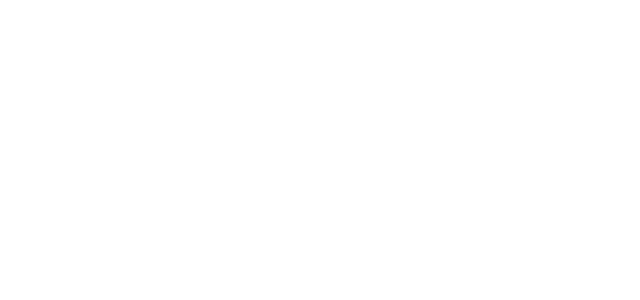
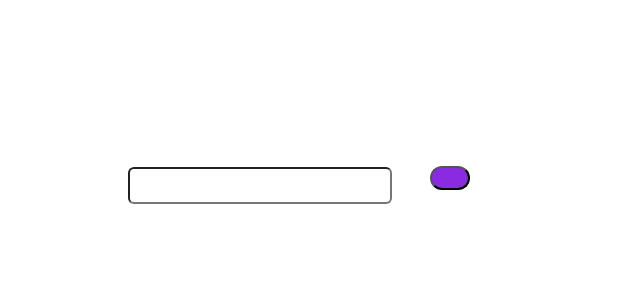
Before and after one commit to SolgunTT/js-rv-arbeidskrav-1-forsok2, a React (Create React App) app in the folder Desktop/Gokstadakademiet/Fag/3_semester/JS_rammeverk/Oppgaver/arbeidskrav_1_forsok2/: page / in a window 1280 px wide. Shown: the top 300 px of the page, without its empty margins (0-640 px from the left). Built offline with nearby package versions, Linux system fonts and the light colour scheme.

Commit message:
enabled view transition

```diff
--- a/Desktop/Gokstadakademiet/Fag/3_semester/JS_rammeverk/Oppgaver/arbeidskrav_1_forsok2/src/App.css
+++ b/Desktop/Gokstadakademiet/Fag/3_semester/JS_rammeverk/Oppgaver/arbeidskrav_1_forsok2/src/App.css
@@ -1,38 +1,35 @@
-.App {
-  text-align: center;
+p {
+    color: brown;
 }
 
-.App-logo {
-  height: 40vmin;
-  pointer-events: none;
+button {
+    width: 5vh;
+    height: 3vh;
+    background-color: blueviolet;
+    margin: 3vw;
+    border-radius: 15px;
+
+
 }
 
-@media (prefers-reduced-motion: no-preference) {
-  .App-logo {
-    animation: App-logo-spin infinite 20s linear;
-  }
+input {
+    width: 20vw;
+    height: 3vh;
+    border-radius: 6px;
+    padding-bottom: 1vh;
+    font-size: 2vh;
+
 }
 
-.App-header {
-  background-color: #282c34;
-  min-height: 100vh;
-  display: flex;
-  flex-direction: column;
-  align-items: center;
-  justify-content: center;
-  font-size: calc(10px + 2vmin);
-  color: white;
+.start-div {
+
+    margin: 10vw;
 }
 
-.App-link {
-  color: #61dafb;
+.good-luck-p {
+
+    width: 50vw;
+    margin-left: auto;
+    margin-right: auto;
+    font-size: 5vw;
 }
-
-@keyframes App-logo-spin {
-  from {
-    transform: rotate(0deg);
-  }
-  to {
-    transform: rotate(360deg);
-  }
-}
--- a/Desktop/Gokstadakademiet/Fag/3_semester/JS_rammeverk/Oppgaver/arbeidskrav_1_forsok2/src/App.js
+++ b/Desktop/Gokstadakademiet/Fag/3_semester/JS_rammeverk/Oppgaver/arbeidskrav_1_forsok2/src/App.js
@@ -1,9 +1,17 @@
 import React from "react";
 import StartComponent from "./StartComponent";
+import "./App.css";
+
 
 function App() {
 
-  <StartComponent />
+  return (
+    <div>
+    <StartComponent />
+
+  </div>
+
+  )
 }
 
 export default App;
--- a/Desktop/Gokstadakademiet/Fag/3_semester/JS_rammeverk/Oppgaver/arbeidskrav_1_forsok2/src/Button.jsx
+++ b/Desktop/Gokstadakademiet/Fag/3_semester/JS_rammeverk/Oppgaver/arbeidskrav_1_forsok2/src/Button.jsx
@@ -1,9 +1,13 @@
 import React from "react";
+import "./App.css";
 
 const Button = ( { ClickBtn }) => {
 
+    return (
     <button onClick={ClickBtn}></button>
+    )
 }
 
 
+
 export default Button;
--- a/Desktop/Gokstadakademiet/Fag/3_semester/JS_rammeverk/Oppgaver/arbeidskrav_1_forsok2/src/GameComponent.jsx
+++ b/Desktop/Gokstadakademiet/Fag/3_semester/JS_rammeverk/Oppgaver/arbeidskrav_1_forsok2/src/GameComponent.jsx
@@ -1 +1,29 @@
-document.write("gamecomponent")
+import React, { useState } from "react";
+import "./App.css";
+import Inputfield from "./Inputfield";
+
+const GameComponent = ({ inputValue }) => {
+  const [preGameCount, setPreGameCount] = useState("3");
+  const [isPreGameCountDone, setIsPreGameCountDone] = useState(false);
+
+  setPreGameCount(preGameCount - 1);
+
+  if (preGameCount <= 0) {
+    setIsPreGameCountDone(true);
+  }
+
+  return (
+    <div>
+      {isPreGameCountDone ? (
+        <Inputfield />
+      ) : (
+        <>
+        <p>{preGameCount}</p>
+        <p className="good-luck-p">Lykke til, {inputValue}!</p>
+        </>
+      )};
+    </div>
+  );
+};
+
+export default GameComponent;
--- a/Desktop/Gokstadakademiet/Fag/3_semester/JS_rammeverk/Oppgaver/arbeidskrav_1_forsok2/src/Inputfield.jsx
+++ b/Desktop/Gokstadakademiet/Fag/3_semester/JS_rammeverk/Oppgaver/arbeidskrav_1_forsok2/src/Inputfield.jsx
@@ -1,10 +1,10 @@
 import React from "react";
 
-const Inputfield = () => {
+const Inputfield = ( { inputValue, onChange } ) => {
 
     return (
 
-        <input></input>
+        <input value={inputValue} onChange={onChange} />
     )
 }
 
--- a/Desktop/Gokstadakademiet/Fag/3_semester/JS_rammeverk/Oppgaver/arbeidskrav_1_forsok2/src/StartComponent.jsx
+++ b/Desktop/Gokstadakademiet/Fag/3_semester/JS_rammeverk/Oppgaver/arbeidskrav_1_forsok2/src/StartComponent.jsx
@@ -1,6 +1,8 @@
 import React, { useState } from "react";
 import Button from "./Button";
 import Inputfield from "./Inputfield";
+import "./App.css";
+import GameComponent from "./GameComponent";
 
 const StartComponent = () => {
   const [inputValue, setInputValue] = useState("");
@@ -12,7 +14,7 @@
 };
 
 const ClickBtn = () => {
-  setBtnClick = true;
+  setBtnClick(true);
 };
 
 return (
@@ -21,7 +23,7 @@
       <GameComponent inputValue={inputValue}/>
     ) : (
       <div className="start-div">
-        <Inputfield />
+        <Inputfield onChange={inputChange}/>
         <Button ClickBtn={ClickBtn}/>
       </div>
     )}
```
